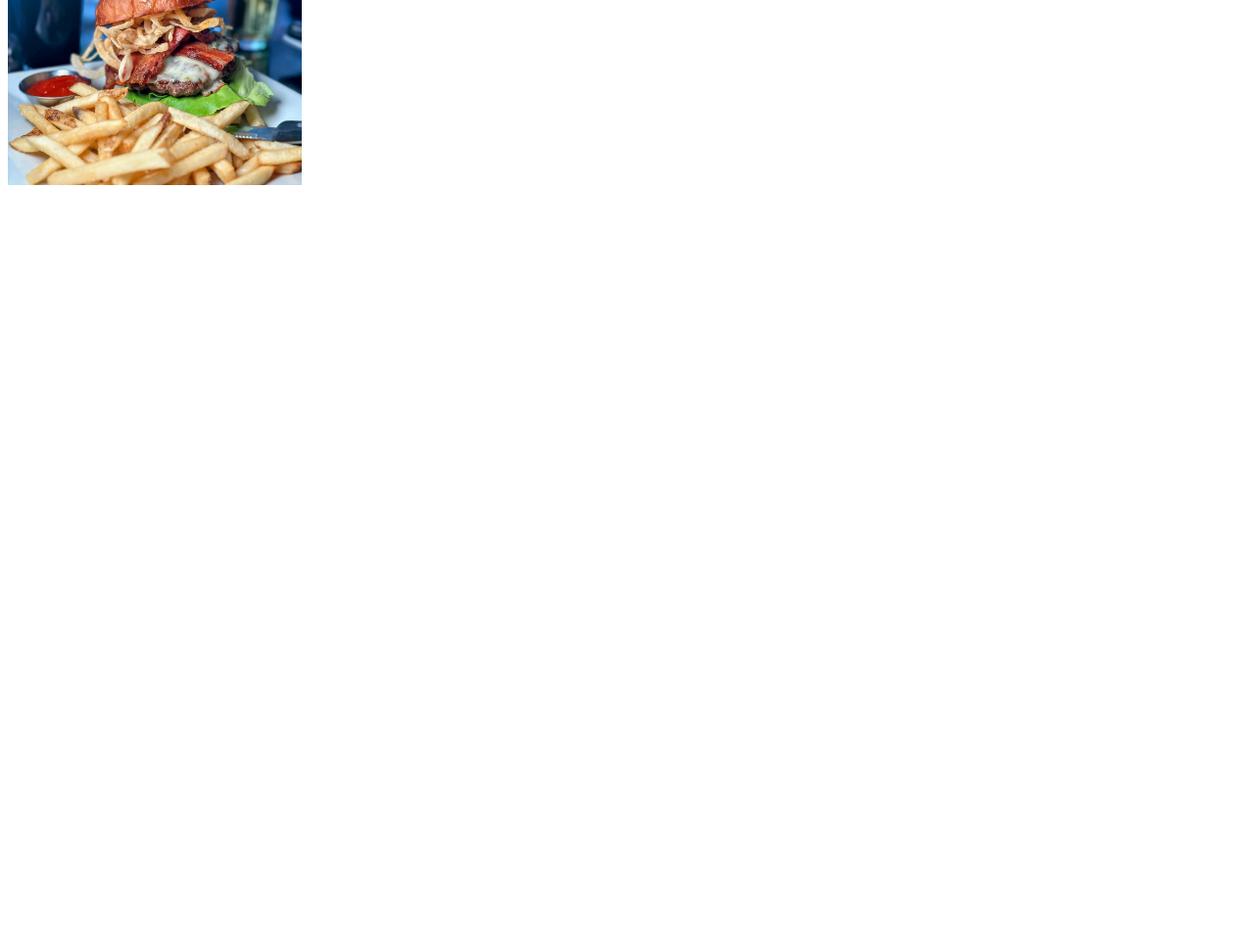
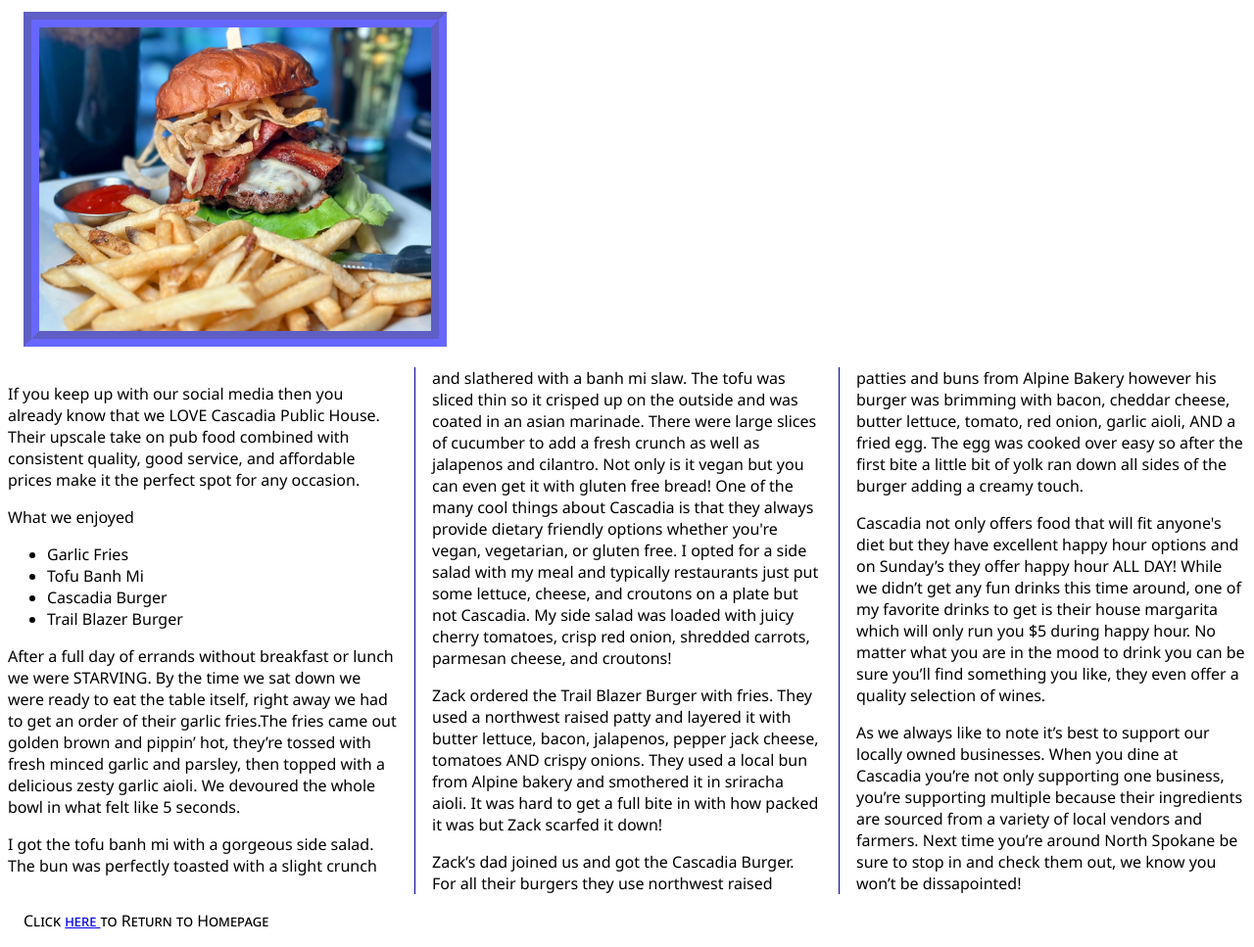
Before and after one commit to bbolin333/my-website, a plain HTML site: page html-links/cascadia.html in a window 1280 px wide. Shown: the part 124-1091 px from the top of the page at 98% size. Before the commit the page ends 800 px from the top, so only its background shows below. Drawn offline with Linux system fonts and the light colour scheme.

Commit message:
Module 5 Requirements Met

```diff
--- a/html-links/cascadia.html
+++ b/html-links/cascadia.html
@@ -3,11 +3,94 @@
   <head>
     <meta charset="UTF-8" />
     <meta name="viewport" content="width=device-width, initial-scale=1.0" />
+    <link rel="stylesheet" href="../styles.css" />
     <title>Document</title>
   </head>
   <body>
-    <!--this is the page that will display when you click on the href link-->
-    <h1>Cascadia Public House</h1>
-    <img src="images/burger.JPG" alt="cheeseburger" width="300px" />
+    <header>
+      <!--this is the page that will display when you click on the href link-->
+      <h1 class="cas_headers">Taste Budz Review</h1>
+      <h2 class="cas_headers">Cascadia Public House</h2>
+    </header>
+    <img id="cas_burg" src="images/burger.JPG" alt="cheeseburger" />
+    <article>
+      <p>
+        If you keep up with our social media then you already know that we LOVE
+        Cascadia Public House. Their upscale take on pub food combined with
+        consistent quality, good service, and affordable prices make it the
+        perfect spot for any occasion.
+      </p>
+
+      <p>What we enjoyed</p>
+      <ul>
+        <li>Garlic Fries</li>
+        <li>Tofu Banh Mi</li>
+        <li>Cascadia Burger</li>
+        <li>Trail Blazer Burger</li>
+      </ul>
+
+      <p>
+        After a full day of errands without breakfast or lunch we were STARVING.
+        By the time we sat down we were ready to eat the table itself, right
+        away we had to get an order of their garlic fries.The fries came out
+        golden brown and pippin’ hot, they’re tossed with fresh minced garlic
+        and parsley, then topped with a delicious zesty garlic aioli. We
+        devoured the whole bowl in what felt like 5 seconds.
+      </p>
+
+      <p>
+        I got the tofu banh mi with a gorgeous side salad. The bun was perfectly
+        toasted with a slight crunch and slathered with a banh mi slaw. The tofu
+        was sliced thin so it crisped up on the outside and was coated in an
+        asian marinade. There were large slices of cucumber to add a fresh
+        crunch as well as jalapenos and cilantro. Not only is it vegan but you
+        can even get it with gluten free bread! One of the many cool things
+        about Cascadia is that they always provide dietary friendly options
+        whether you're vegan, vegetarian, or gluten free. I opted for a side
+        salad with my meal and typically restaurants just put some lettuce,
+        cheese, and croutons on a plate but not Cascadia. My side salad was
+        loaded with juicy cherry tomatoes, crisp red onion, shredded carrots,
+        parmesan cheese, and croutons!
+      </p>
+
+      <p>
+        Zack ordered the Trail Blazer Burger with fries. They used a northwest
+        raised patty and layered it with butter lettuce, bacon, jalapenos,
+        pepper jack cheese, tomatoes AND crispy onions. They used a local bun
+        from Alpine bakery and smothered it in sriracha aioli. It was hard to
+        get a full bite in with how packed it was but Zack scarfed it down!
+      </p>
+
+      <p>
+        Zack’s dad joined us and got the Cascadia Burger. For all their burgers
+        they use northwest raised patties and buns from Alpine Bakery however
+        his burger was brimming with bacon, cheddar cheese, butter lettuce,
+        tomato, red onion, garlic aioli, AND a fried egg. The egg was cooked
+        over easy so after the first bite a little bit of yolk ran down all
+        sides of the burger adding a creamy touch.
+      </p>
+
+      <p>
+        Cascadia not only offers food that will fit anyone's diet but they have
+        excellent happy hour options and on Sunday’s they offer happy hour ALL
+        DAY! While we didn’t get any fun drinks this time around, one of my
+        favorite drinks to get is their house margarita which will only run you
+        $5 during happy hour. No matter what you are in the mood to drink you
+        can be sure you’ll find something you like, they even offer a quality
+        selection of wines.
+      </p>
+
+      <p>
+        As we always like to note it’s best to support our locally owned
+        businesses. When you dine at Cascadia you’re not only supporting one
+        business, you’re supporting multiple because their ingredients are
+        sourced from a variety of local vendors and farmers. Next time you’re
+        around North Spokane be sure to stop in and check them out, we know you
+        won’t be dissapointed!
+      </p>
+    </article>
+    <section id="Return">
+      Click <a href="../index.html"> here </a>to Return to Homepage
+    </section>
   </body>
 </html>
--- a/styles.css
+++ b/styles.css
@@ -1,26 +1,21 @@
-.header_1_2,
-#scoring,
-ul > li,
-section,
-footer,
-address,
-.standard_text {
+* {
   font-family: "Segoe UI", Tahoma, Geneva, Verdana, sans-serif;
 }
 
 .header_1_2 {
+  border-radius: 1em;
   color: #f81981;
   font-weight: bolder;
   text-align: center;
   font-variant: small-caps;
+  background-image: linear-gradient(45deg, #ffddef 15%, #ffc0cb 85%);
 }
 
-.standard_text,
+.set_margin,
 img,
-#scoring,
 section,
 footer {
-  margin-left: 1em;
+  margin: 1em;
 }
 
 ul > li {
@@ -30,6 +25,7 @@ ul > li {
 #scoring {
   font-weight: 900;
   font-size: 1.25em;
+  clear: both;
 }
 
 section,
@@ -47,7 +43,7 @@ a:visited {
 
 a:hover,
 a:focus {
-  color: #51800b;
+  color: #2626ffb2;
   font-size: 1.25em;
 }
 
@@ -56,3 +52,28 @@ footer {
   font-size: 1em;
   font-weight: 400;
 }
+
+article {
+  column-count: 3;
+  column-gap: 35px;
+  column-rule: 0.1em solid #040491;
+}
+
+.cas_headers {
+  background-image: linear-gradient(45deg, #2626ffb2 25%, #ffc0cb 75%);
+  font-variant: small-caps;
+  text-align: center;
+  margin: 0.5em 0.5em;
+  border-radius: 1em;
+}
+
+#pavilion {
+  width: 400px;
+  border: 1em groove #ffc0cb;
+  float: left;
+}
+
+#cas_burg {
+  width: 400px;
+  border: 1em groove #2626ffb2;
+}
```
Also changed, not shown: index.html (+20 -14 lines).
